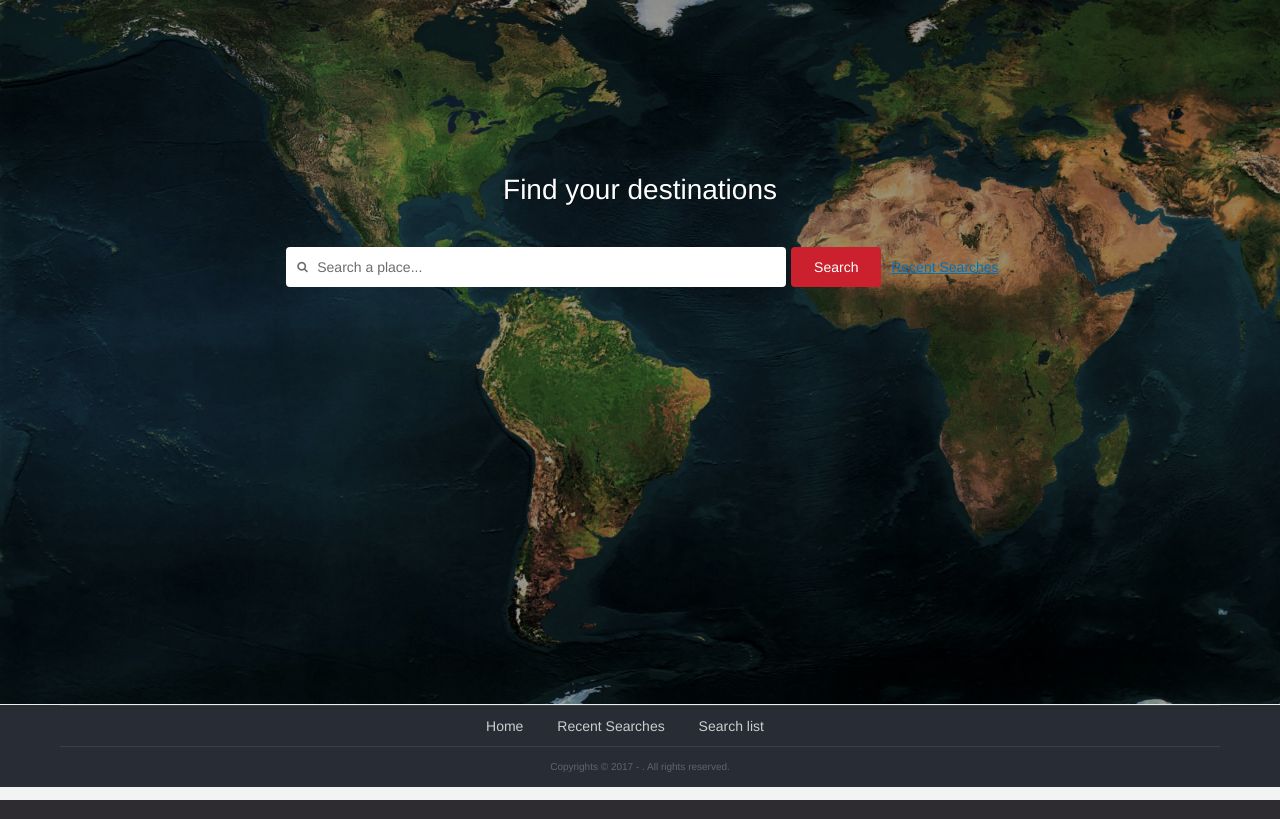
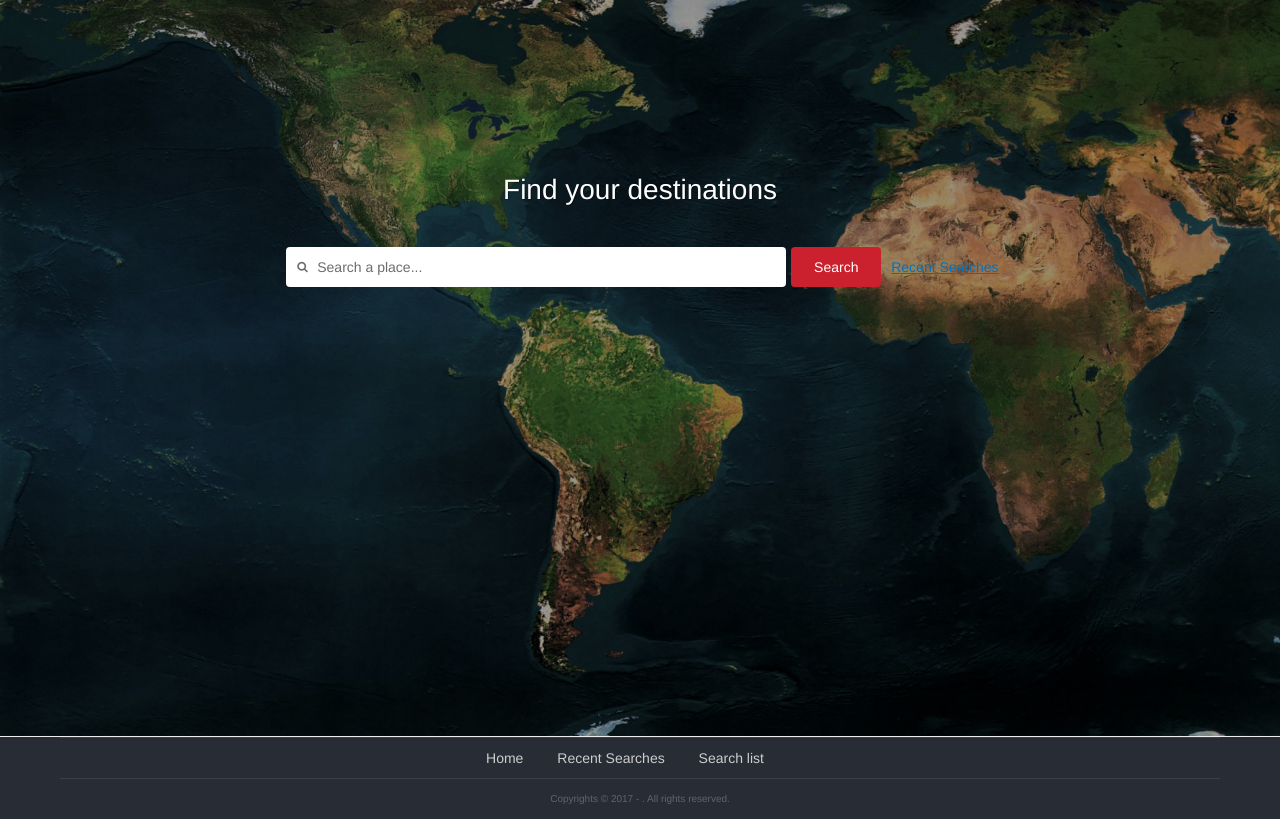
Before and after one commit to sajeesh-c/gpis, a PHP site: page / in a window 1280 px wide. Run offline with PHP 8.4, Linux system fonts and the light colour scheme; some libraries are stand-ins or nearby versions; some web fonts are replaced.

Commit message:
style updates

```diff
--- a/skin/css/custom_styles.css
+++ b/skin/css/custom_styles.css
@@ -6,7 +6,7 @@ body{
     border: none;
 }
 .zimagery .zimagery-overlay{
-    height: 88vh;
+    height: 92vh;
     background: rgba(0,0,0,0.4);
 }
 .search-bar-icon .mr5{
```
